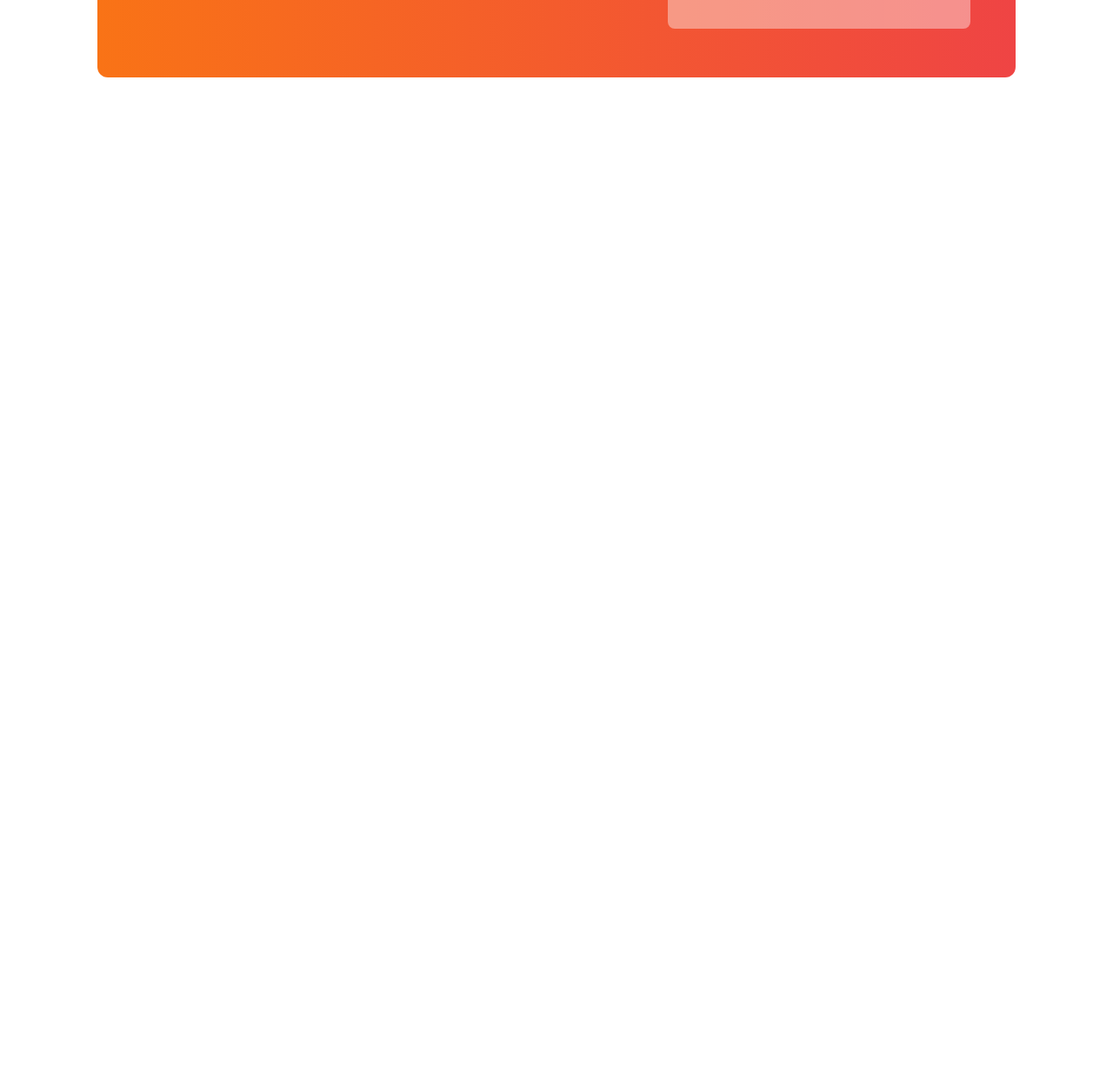
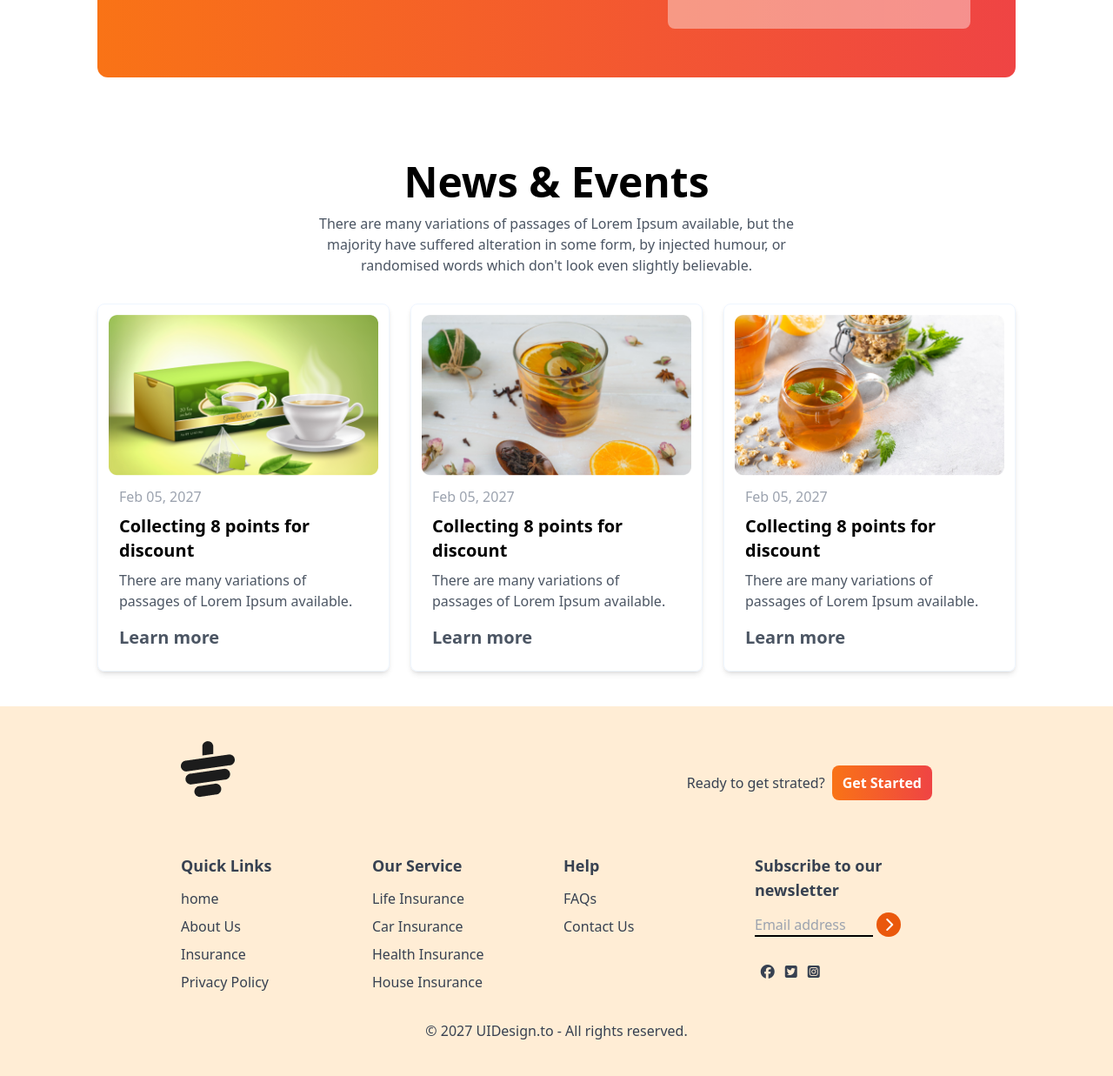
Before and after one commit to mdfahim639/tea-house-web, a plain HTML site: page index.html in a window 1280 px wide. Shown: the part 2338-3575 px from the top of the page at 87% size. Before the commit the page ends 2523 px from the top, so only its background shows below. Drawn offline with nearby package versions, Linux system fonts and the light colour scheme.

Commit message:
added by footer section

```diff
--- a/index.html
+++ b/index.html
@@ -29,7 +29,7 @@
 <body>
   <!-- main container -->
   <main class="max-w-screen-xl mx-auto px-16 lg:px-28">
-    <header class="flex pt-10 mb-20">
+    <header class="flex pt-10 mb-20 ">
       <!-- header content -->
       <div>
         <h1 class="text-5xl md:text-7xl">It's good <br>
@@ -79,7 +79,7 @@
           by injected humour, or randomised words which don't look even slightly believable.</p>
       </div>
       <!-- grid card -->
-      <div class="grid grid-cols-4 text-center gap-6">
+      <div class="grid grid-cols-1 md:grid-cols-2 lg:grid-cols-4 text-center gap-6">
         <!-- card -->
         <div class="rounded-lg shadow-md bg-gray-100 overflow-hidden">
           <img class="mx-auto" src="images/tea-1.png" alt="">
@@ -198,9 +198,6 @@
               <p class="text-gray-600 text-xl font-medium">Businessman</p>
             </div>
           </div>
-
-
-
           <!-- bottom card -->
           <div
             class="relative left-8 md:left-32 top-10 h-56 bg-white text-black rounded-lg w-full md:w-3/4 flex items-center px-5 opacity-40">
@@ -215,12 +212,142 @@
               <p class="text-gray-600 text-xl font-medium">Businessman</p>
             </div>
           </div>
-
         </div>
       </div>
+    </section>
 
+    <!--second card  -->
+    <section class="mb-10">
+      <div class="text-center mb-8">
+        <h2 class="text-5xl font-bold mb-3">News & Events</h2>
+        <p class="text-gray-600  max-w-xl mx-auto">There are many variations of passages of Lorem Ipsum available, but
+          the
+          majority have
+          suffered alteration in
+          some form,
+          by injected humour, or randomised words which don't look even slightly believable.</p>
+      </div>
+      <div class="grid grid-cols-1 md:grid-cols-3  gap-6 ">
+        <div class="rounded-lg shadow-md overflow-hidden p-3 border border-blue-50">
+          <img class="mx-auto rounded-lg" src="images/news-1.png" alt="">
+          <div class="p-3 ">
+            <p class="text-gray-400 text-left mb-2">Feb 05, 2027</p>
+            <h2 class="font-bold text-xl mb-2">Collecting 8 points for discount</h2>
+            <p class="text-gray-600">There are many variations of passages of Lorem Ipsum available.</p>
+            <button class="text-xl font-semibold text-gray-600 mt-4">Learn more</button>
+          </div>
+        </div>
+        <div class="rounded-lg shadow-md overflow-hidden p-3 border border-blue-50">
+          <img class="mx-auto rounded-lg" src="images/news-2.png" alt="">
+          <div class="p-3 ">
+            <p class="text-gray-400 text-left mb-2">Feb 05, 2027</p>
+            <h2 class="font-bold text-xl mb-2">Collecting 8 points for discount</h2>
+            <p class="text-gray-600">There are many variations of passages of Lorem Ipsum available.</p>
+            <button class="text-xl font-semibold text-gray-600 mt-4">Learn more</button>
+          </div>
+        </div>
+        <div class="rounded-lg shadow-md overflow-hidden p-3 border border-blue-50">
+          <img class="mx-auto rounded-lg" src="images/news-3.png" alt="">
+          <div class="p-3 ">
+            <p class="text-gray-400 text-left mb-2">Feb 05, 2027</p>
+            <h2 class="font-bold text-xl mb-2">Collecting 8 points for discount</h2>
+            <p class="text-gray-600">There are many variations of passages of Lorem Ipsum available.</p>
+            <button class="text-xl font-semibold text-gray-600 mt-4">Learn more</button>
+          </div>
+        </div>
+      </div>
     </section>
   </main>
+
+
+
+  <!-- footer section -->
+  <footer class="bg-orange-100 text-gray-700 py-10 px-4 md:px-16">
+    <div class="w-9/12 mx-auto">
+      <!-- logo -->
+      <div class="mb-8 flex justify-between">
+        <img class="mb-8" src="images/cup.png" alt="">
+        <div class="flex items-center gap-2">
+          <h4>Ready to get strated?</h4>
+          <button class="bg-gradient-to-r from-orange-500 to-red-500 text-white font-bold px-3 py-2 rounded-lg">Get
+            Started</button>
+        </div>
+
+      </div>
+      <!-- link -->
+      <div class="grid grid-cols-1 md:grid-cols-2 lg:grid-cols-4 gap-4">
+        <!-- first column -->
+        <div>
+          <h3 class="font-semibold text-lg mb-3">Quick Links</h3>
+          <ul class="space-y-2">
+            <li>
+              <a class="hover:text-orange-600" href="">home</a>
+            </li>
+            <li>
+              <a class="hover:text-orange-600" href="">About Us</a>
+            </li>
+            <li>
+              <a class="hover:text-orange-600" href="">Insurance</a>
+            </li>
+            <li>
+              <a class="hover:text-orange-600" href="">Privacy Policy</a>
+            </li>
+          </ul>
+        </div>
+        <!-- second column -->
+        <div>
+          <h3 class="font-semibold text-lg mb-3">Our Service</h3>
+          <ul class="space-y-2">
+            <li>
+              <a class="hover:text-orange-600" href="">Life Insurance</a>
+            </li>
+            <li>
+              <a class="hover:text-orange-600" href="">Car Insurance</a>
+            </li>
+            <li>
+              <a class="hover:text-orange-600" href="">Health Insurance</a>
+            </li>
+            <li>
+              <a class="hover:text-orange-600" href="">House Insurance</a>
+            </li>
+          </ul>
+        </div>
+        <!-- tired column -->
+        <div>
+          <h3 class="font-semibold text-lg mb-3">Help</h3>
+          <ul class="space-y-2">
+            <li>
+              <a class="hover:text-orange-600" href="">FAQs</a>
+            </li>
+            <li>
+              <a class="hover:text-orange-600" href="">Contact Us</a>
+            </li>
+          </ul>
+        </div>
+        <!-- fourth column -->
+        <div>
+          <h3 class="font-semibold text-lg mb-3">Subscribe to our newsletter</h3>
+          <div class="flex flex-col space-y-2">
+            <div>
+              <input placeholder="Email address" type="text" class="bg-transparent border-b-2 border-black w-4/6 ">
+              <i
+                class="fa-solid fa-chevron-right w-7 h-7 bg-orange-600 inline-flex rounded-full text-white justify-center items-center"></i>
+
+              <div class="flex justify-center w-2/5 mb-2 mt-8 gap-3">
+                <i class="fa-brands fa-facebook"></i>
+                <i class="fa-brands fa-square-twitter"></i>
+                <i class="fa-brands fa-square-instagram"></i>
+              </div>
+            </div>
+          </div>
+        </div>
+      </div>
+      <div class="text-center pt-4 mt-4">
+        <p>© 2027 UIDesign.to - All rights reserved.</p>
+      </div>
+    </div>
+
+  </footer>
 </body>
 
 </html>
```
